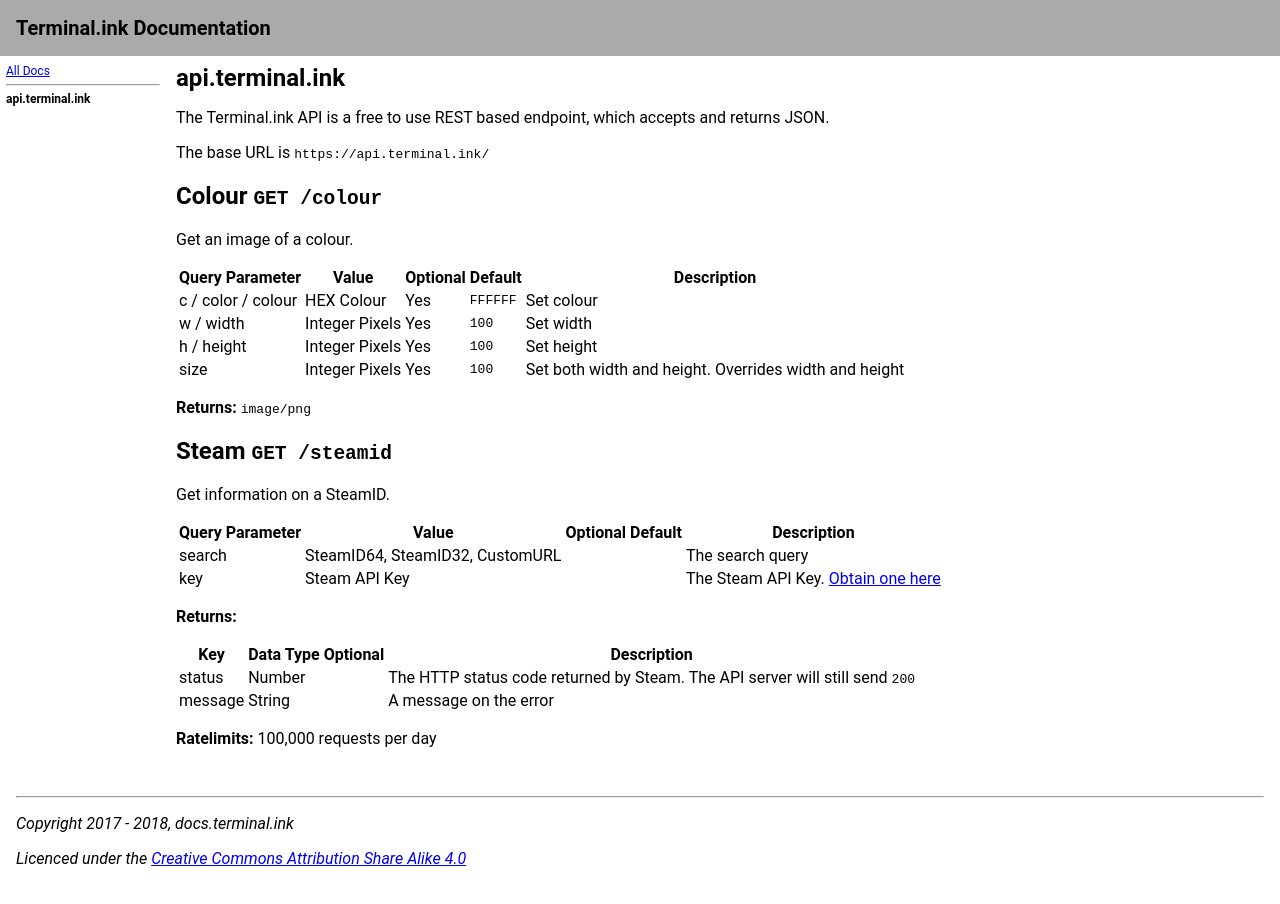
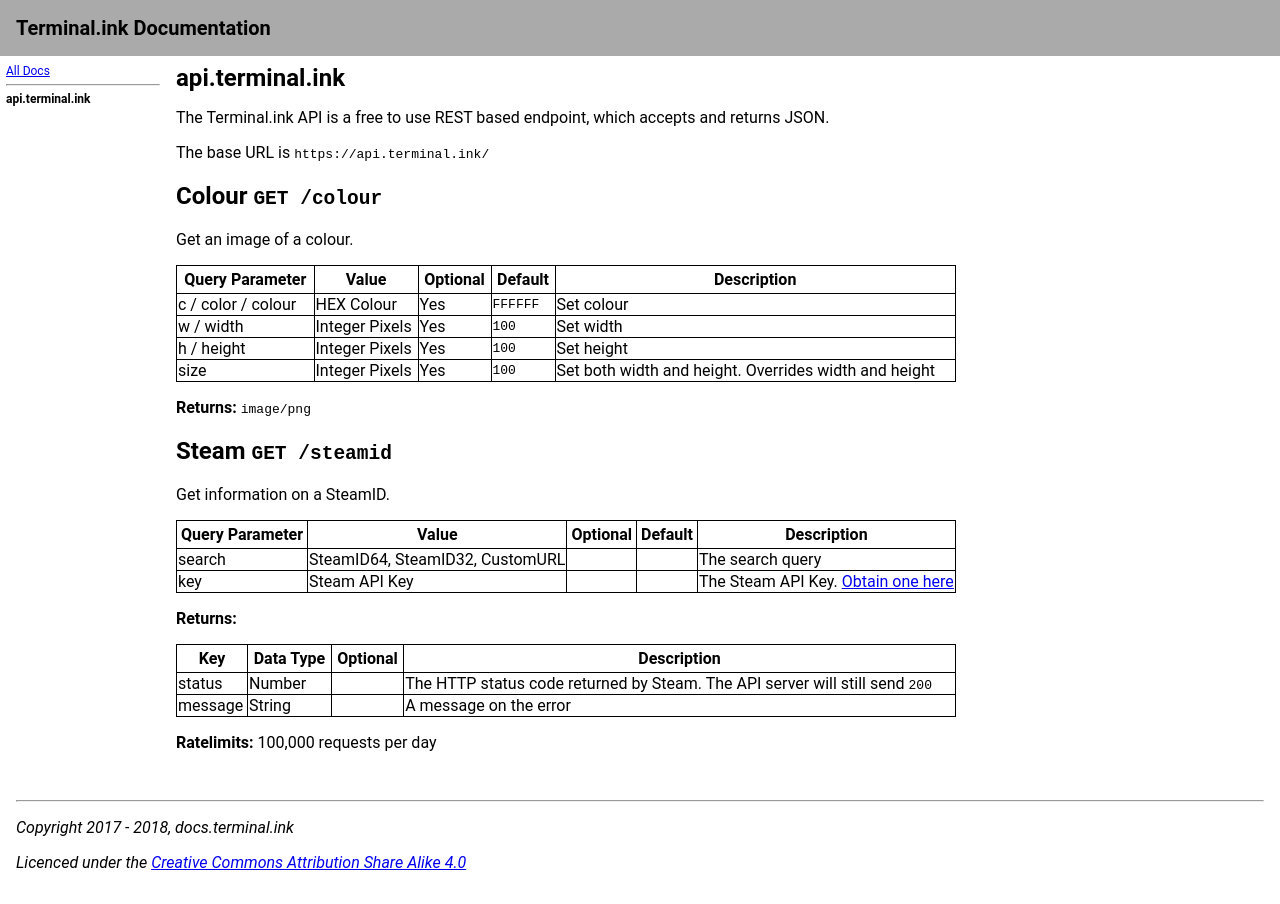
Before and after one commit to Terminal/docs.terminal.ink, a Jekyll site: the page built from _pages/api/index.md, in a window 1280 px wide. Built offline with Jekyll 4.4.1, drawn with Linux system fonts in a browser that asks for light colours.

Commit message:
Make tables BEARABLE to read

```diff
--- a/_sass/divs.sass
+++ b/_sass/divs.sass
@@ -19,6 +19,13 @@
 
 article
     padding: 0.5em
+    table
+        width: 100%
+        border-collapse: collapse
+    th
+        padding: 0.25em 0.25em
+    th, tr, td
+        border: 1px solid black
 
 footer
     padding: 1em
```
